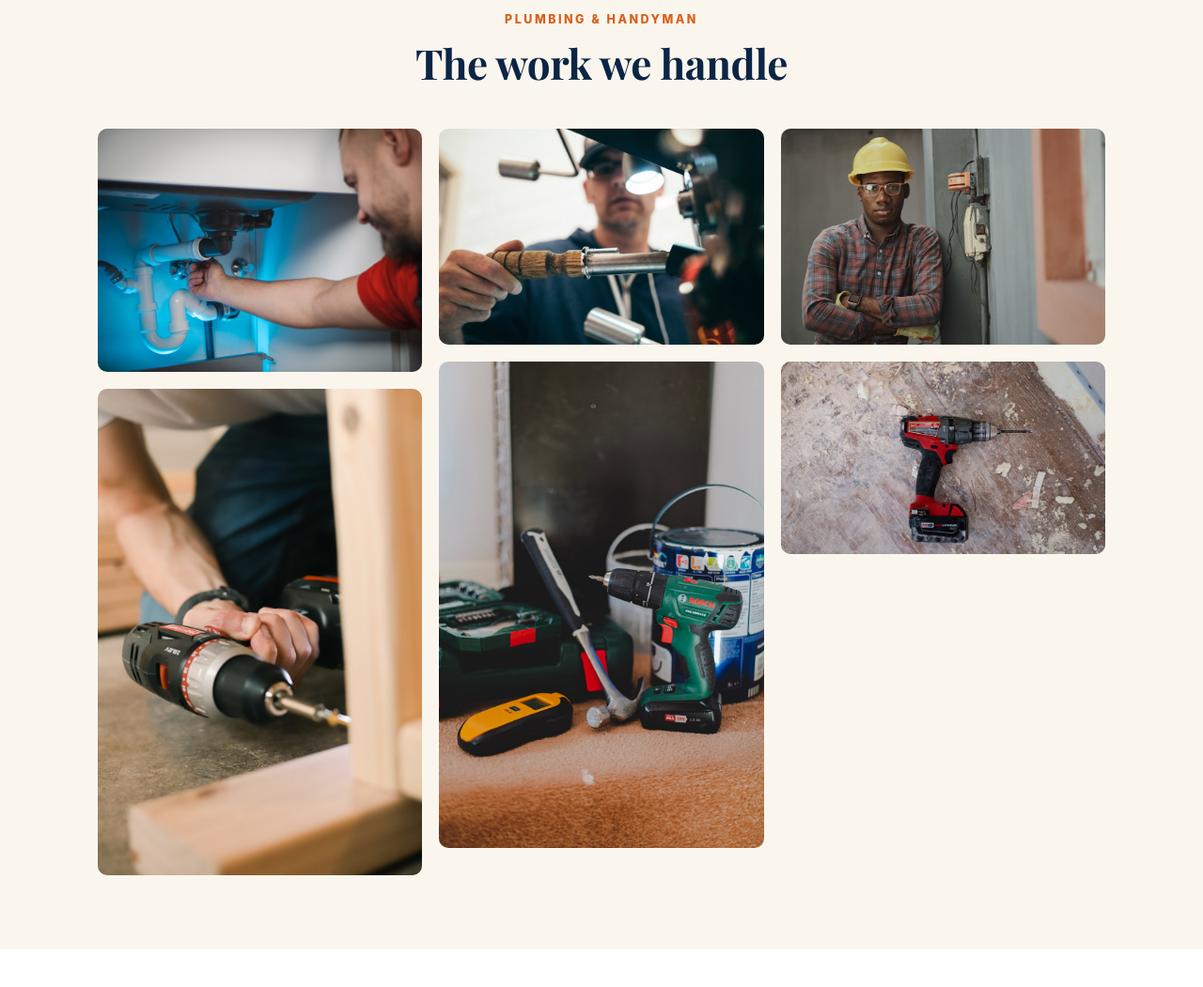
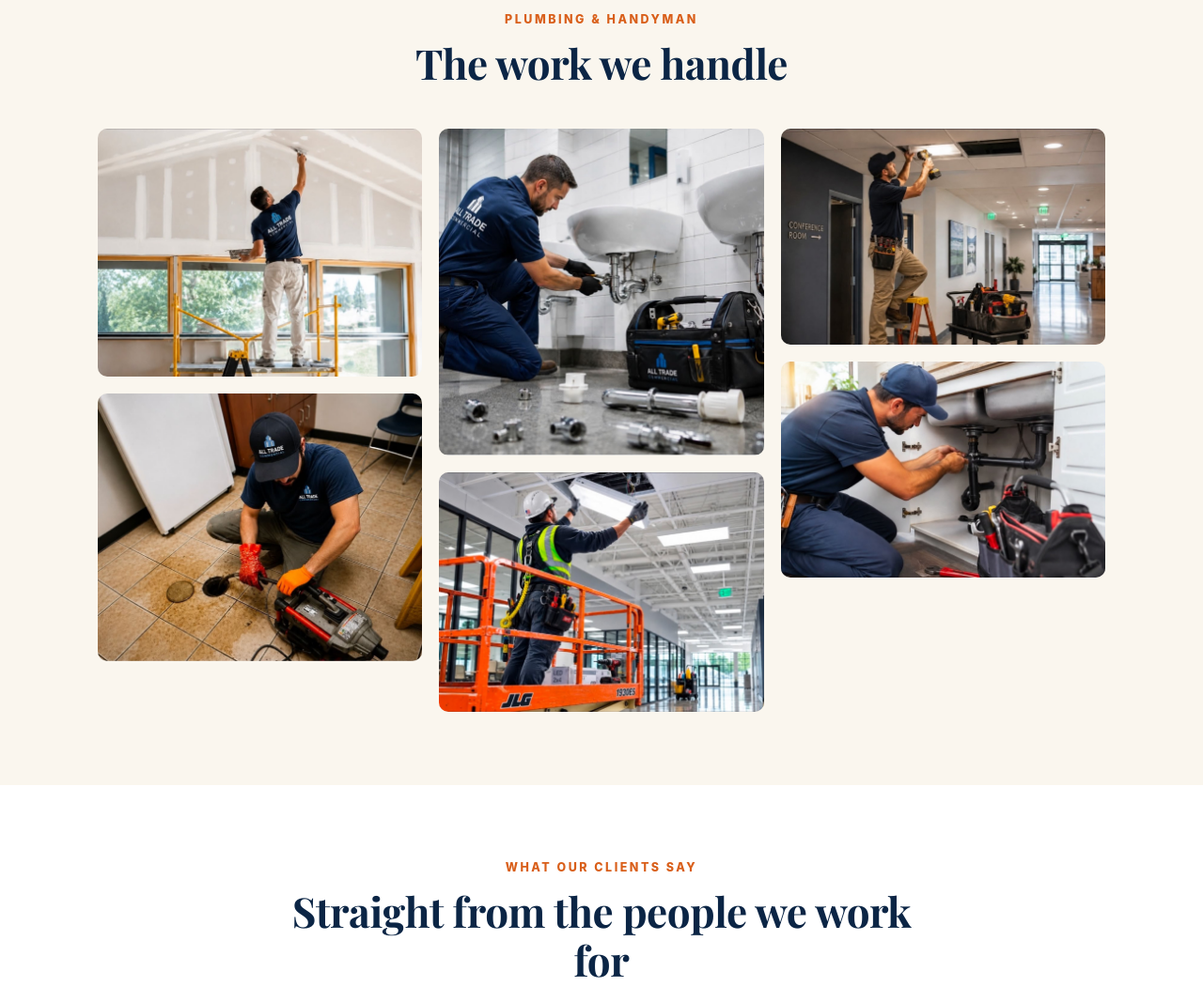
Before and after one commit to stevenmoazez-png/alltradecommercial-site, a plain HTML site: page index.html in a window 1280 px wide. Shown: the part 2440-3491 px from the top of the page at 94% size. Drawn offline with nearby package versions, Linux system fonts and the light colour scheme.

Commit message:
Add job photos to gallery

```diff
--- a/index.html
+++ b/index.html
@@ -113,12 +113,12 @@
       </div>
       <div class="gallery">
         <!-- GALLERY:START — managed by scripts/add-photos.sh; manual edits inside will be overwritten once work photos exist -->
-        <img src="/assets/photos/plumber-2.jpg" alt="Plumber repairing a sink drain" loading="lazy" />
-        <img src="/assets/photos/handyman-2.jpg" alt="Handyman fastening hardware with a drill" loading="lazy" />
-        <img src="/assets/photos/plumbing-fix.jpg" alt="Technician working on plumbing fittings" loading="lazy" />
-        <img src="/assets/photos/handyman-1.jpg" alt="Tools and paint ready for repairs" loading="lazy" />
-        <img src="/assets/photos/plumber-1.jpg" alt="Tradesman on a job site" loading="lazy" />
-        <img src="/assets/photos/tools-1.jpg" alt="Drill on a workbench during renovation" loading="lazy" />
+        <img src="/assets/photos/work/job-20260818-125745-5.jpg" alt="Commercial plumbing and handyman services" loading="lazy" />
+        <img src="/assets/photos/work/job-20260818-125745-4.jpg" alt="Commercial plumbing and handyman services" loading="lazy" />
+        <img src="/assets/photos/work/job-20260818-125745-3.jpg" alt="Commercial plumbing and handyman services" loading="lazy" />
+        <img src="/assets/photos/work/job-20260818-125744-2.jpg" alt="Commercial plumbing and handyman services" loading="lazy" />
+        <img src="/assets/photos/work/job-20260818-125744-1.jpg" alt="Commercial plumbing and handyman services" loading="lazy" />
+        <img src="/assets/photos/work/job-20260818-125744-0.jpg" alt="Commercial plumbing and handyman services" loading="lazy" />
         <!-- GALLERY:END -->
       </div>
     </div>
```
Also changed, not shown: assets/photos/work/job-20260818-125744-0.jpg (added), assets/photos/work/job-20260818-125744-1.jpg (added), assets/photos/work/job-20260818-125744-2.jpg (added), assets/photos/work/job-20260818-125745-3.jpg (added), assets/photos/work/job-20260818-125745-4.jpg (added), assets/photos/work/job-20260818-125745-5.jpg (added).
